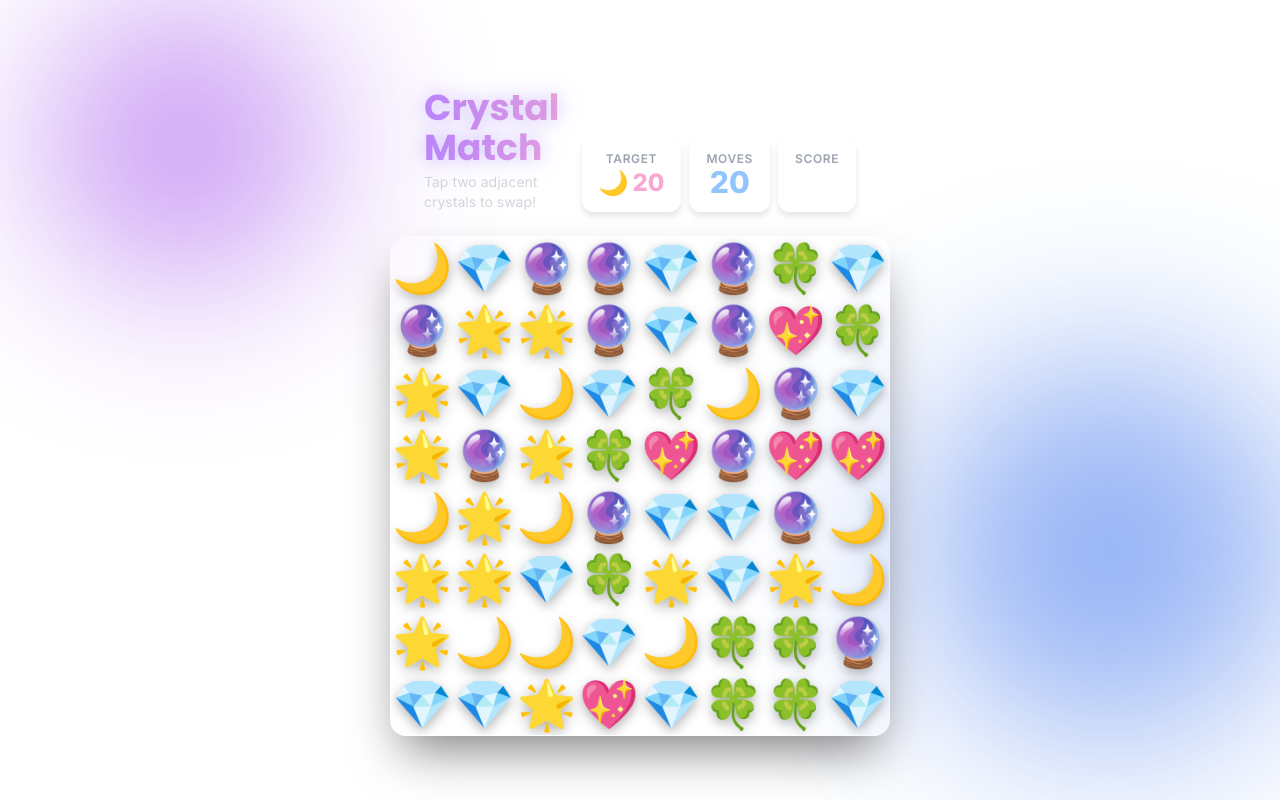
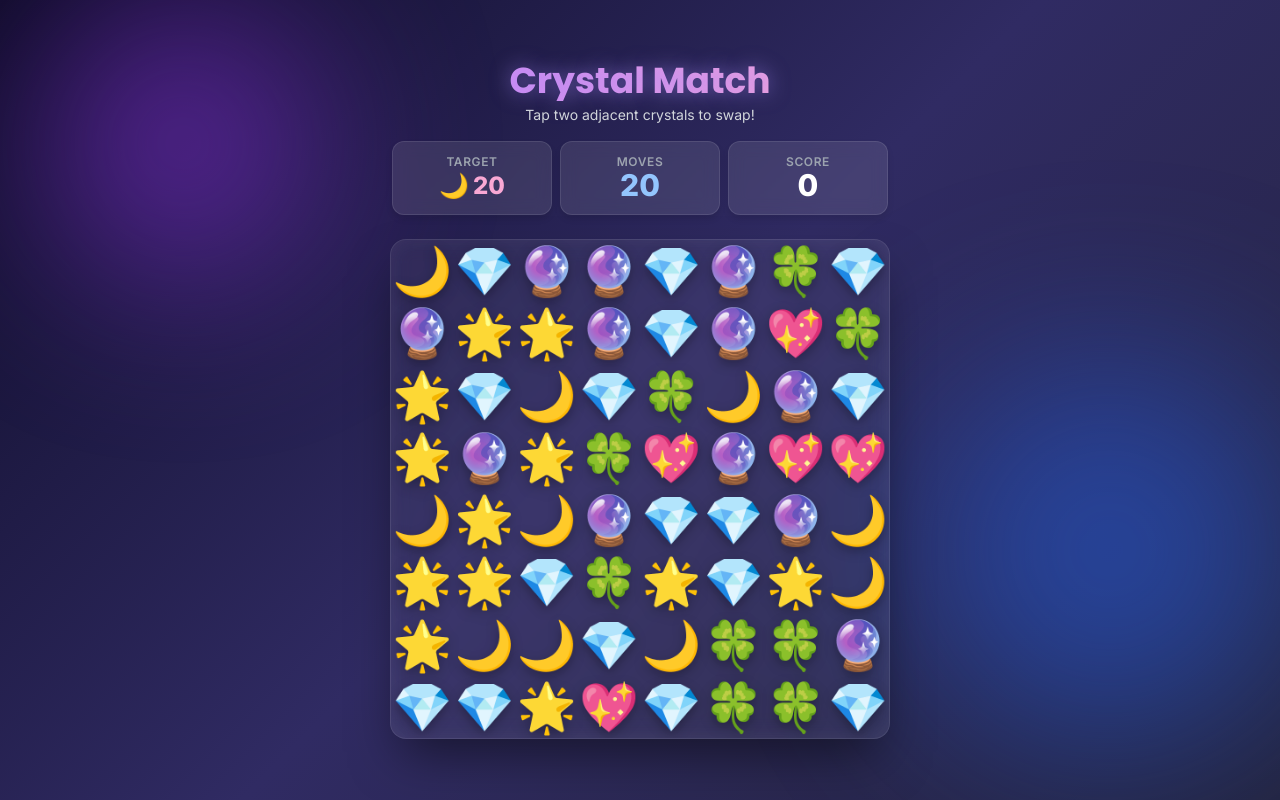
Before and after one commit to 223036-afk/A23_game, a plain HTML site: page index.html in a window 1280 px wide. Shown: the top 800 px of the page. Drawn offline with nearby package versions, Linux system fonts and the light colour scheme.

Commit message:
スマホ幅でも目標・手数・得点を表示する

```diff
--- a/index.html
+++ b/index.html
@@ -1,4 +1,4 @@
-#302b63, #242linea<!DOCTYPE html>
+<!DOCTYPE html>
 <html lang="ja">
 <head>
     <meta charset="UTF-8">
@@ -10,7 +10,7 @@
     <style>
         body {
             font-family: 'Inter', sans-serif;
-            background:r-gradient(135deg, #0f0c29,43e);
+            background: linear-gradient(135deg, #0f0c29, #302b63, #24243e);
             color: white;
             touch-action: none; /* 防止スワイプによる画面スクロール */
             overflow: hidden;
@@ -96,26 +96,26 @@
     <div class="bg-orb w-80 h-80 bg-blue-600 bottom-10 right-10" style="animation-delay: -5s;"></div>
 
     <!-- ヘッダー＆スコア -->
-    <div class="w-full max-w-md flex justify-between items-end mb-6 px-2">
-        <div>
+    <div class="w-full max-w-lg flex flex-col gap-4 mb-6 px-2">
+        <div class="text-center">
             <h1 class="text-4xl font-bold text-transparent bg-clip-text bg-gradient-to-r from-purple-400 to-pink-300">
                 Crystal Match
             </h1>
             <p class="text-sm text-gray-300 mt-1">Tap two adjacent crystals to swap!</p>
         </div>
-        <div class="flex gap-2">
-            <div class="hud-glass px-4 py-3 rounded-xl text-center">
+        <div class="grid grid-cols-3 gap-2">
+            <div class="hud-glass px-2 py-3 rounded-xl text-center min-w-0">
                 <div class="text-xs text-gray-400 font-semibold uppercase tracking-wider">Target</div>
                 <div class="text-2xl font-bold text-white flex items-center justify-center gap-1">
                     <span id="target-icon">🌟</span>
                     <span id="target-count" class="text-pink-300">20</span>
                 </div>
             </div>
-            <div class="hud-glass px-4 py-3 rounded-xl text-center">
+            <div class="hud-glass px-2 py-3 rounded-xl text-center min-w-0">
                 <div class="text-xs text-gray-400 font-semibold uppercase tracking-wider">Moves</div>
                 <div id="moves" class="text-3xl font-bold text-blue-300 leading-none">20</div>
             </div>
-            <div class="hud-glass px-4 py-3 rounded-xl text-center">
+            <div class="hud-glass px-2 py-3 rounded-xl text-center min-w-0">
                 <div class="text-xs text-gray-400 font-semibold uppercase tracking-wider">Score</div>
                 <div id="score" class="text-3xl font-bold text-white leading-none">0</div>
             </div>
```
